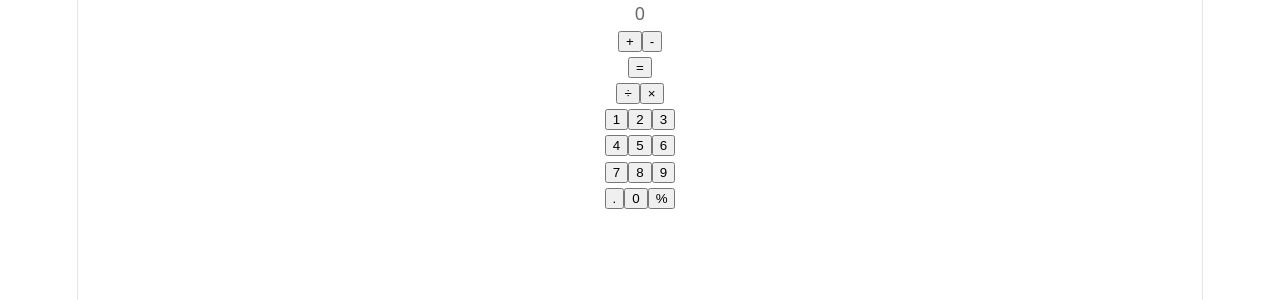
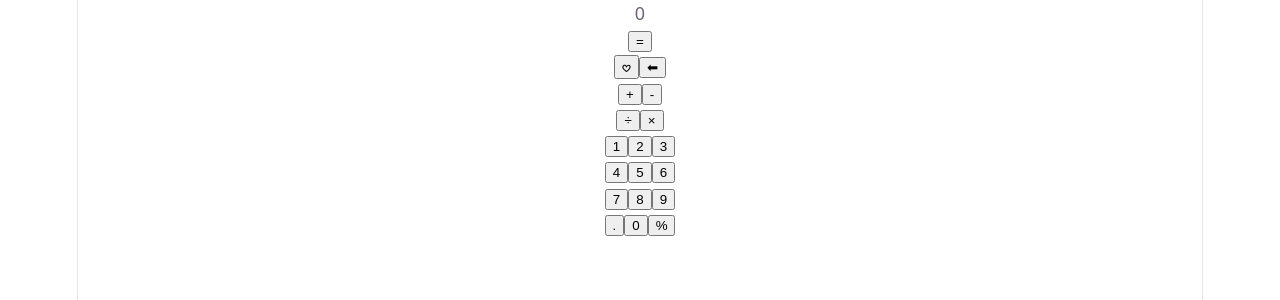
Before and after one commit to wesweee/pastel-calculator, a React (Vite) app: page / in a window 1280 px wide. Shown: the top 300 px of the page. Built offline with nearby package versions, Linux system fonts and the light colour scheme.

Commit message:
reset and delete
implemented reset button and delete button

```diff
--- a/src/App.jsx
+++ b/src/App.jsx
@@ -47,18 +47,35 @@ function App() {
     }
   }
 
+  function handlesDelete() {
+    //1. Will delete only the last character inputted
+    //2. If it is 0, then do nothing
+
+    if (count == "0" || count.length == 1)  {
+      setCount("0")
+    } else {
+      setCount(count.slice(0, count.length - 1))
+    }
+
+  }
+
   return (
     <>
       <div>
         <p>{count}</p>
 
         <div>
-          <button onClick={() => setCount(count + "+")}>+</button>
-          <button onClick={() => setCount(count + "-")}>-</button>
+          <button onClick={handlesEqual}>=</button>
         </div>
 
         <div>
-          <button onClick={handlesEqual}>=</button>
+          <button onClick={() => setCount("0")}>𖹭</button>
+          <button onClick={handlesDelete}>⬅</button>
+        </div>
+
+        <div>
+          <button onClick={() => setCount(count + "+")}>+</button>
+          <button onClick={() => setCount(count + "-")}>-</button>
         </div>
 
         <div>
```
Lines whose indentation alone changed are shown as unchanged.
